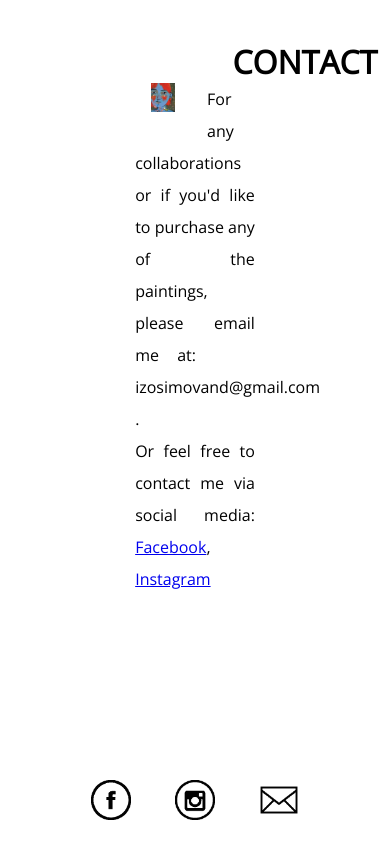
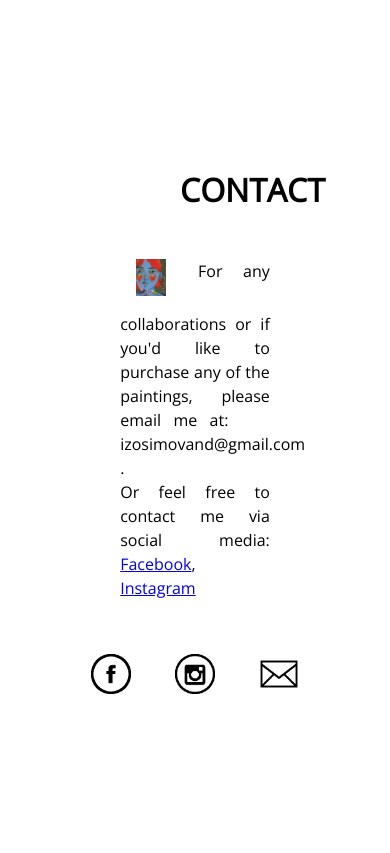
Before and after one commit to yulia-henderson/nadyaizosimova, a plain HTML site: page contacts.html in a window 390 px wide. Shown: the part 96-949 px from the top of the page. After the commit the page ends 844 px from the top, so only its background shows below. Drawn offline with nearby package versions, Linux system fonts and the light colour scheme.

Commit message:
mobile style for contact

```diff
--- a/CSS/style.css
+++ b/CSS/style.css
@@ -420,18 +420,27 @@ h3 {
 /*//Contacts Style*/
 
 #contact_info {
-  padding-top: 8rem;
-  padding-bottom: 8rem;
+  max-width: 40%;
+  padding-top: 16rem;
+  margin: 0 auto;
+  margin-bottom: 5%;
+}
+
+#contact_img {
+  float: left;
+  width: 20%;
+  margin: 0 2rem 1rem 1rem;
 }
 
 .contact {
-  margin-left: 35%;
+  padding-left: 40%;
+  margin: 0 auto;
 }
 
 .contact_details {
-  margin: 0 10% 12% 10%;
-  line-height: 2rem;
 
+  margin-top: 3rem;
+  text-align: justify;
 }
 
 
```
